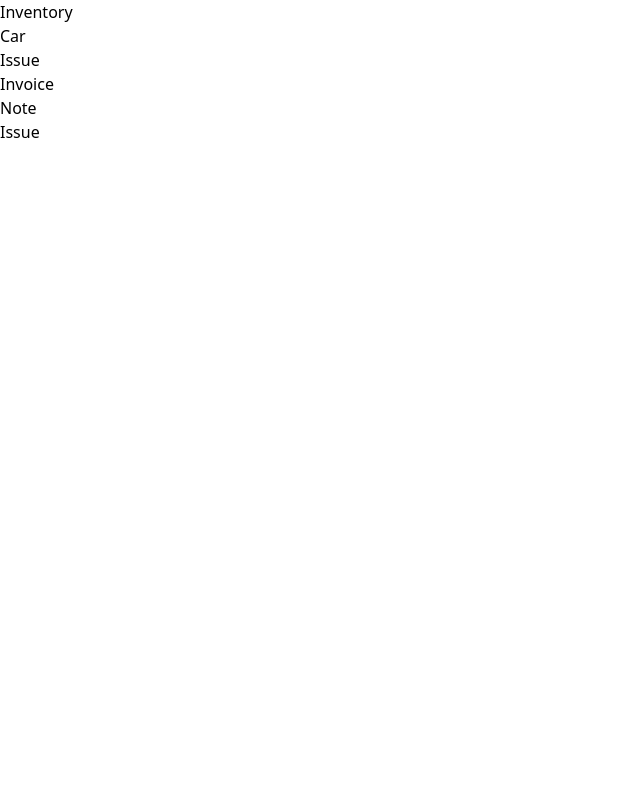
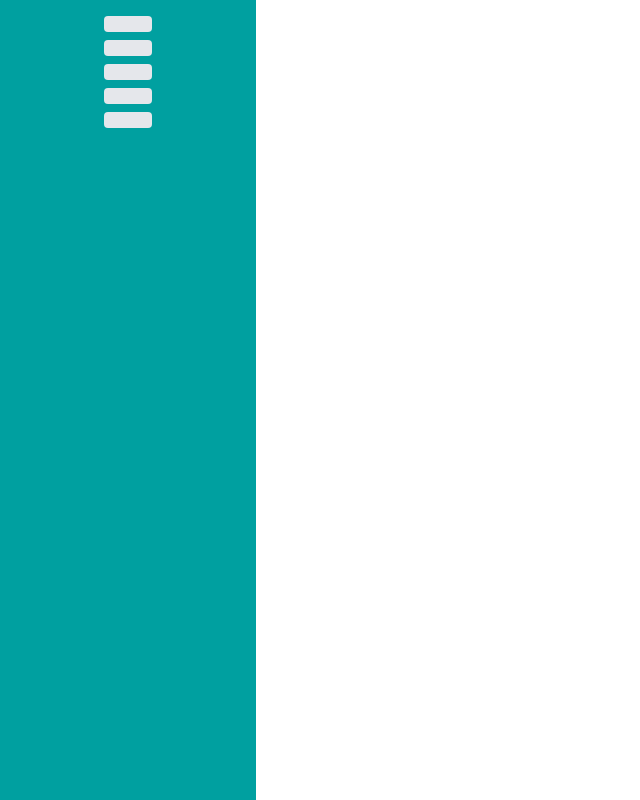
Before and after one commit to Shazil0204/Garage-All-In-One, a React (Vite) app in the folder Frontend/: page /issue in a window 1280 px wide. Shown: the whole page, without its empty margins (0-640 px from the left). Built offline with nearby package versions, Linux system fonts and the light colour scheme.

Commit message:
for merge, sidebar not done

```diff
--- a/Frontend/src/Components/Layout/NavLink.tsx
+++ b/Frontend/src/Components/Layout/NavLink.tsx
@@ -1,5 +1,29 @@
-const NavLink = () => {
-  return <div>NavLink</div>;
-};
+import React from "react"
+import { NavLink as RouterNavLink } from "react-router-dom"
 
-export default NavLink;
+interface NavLinkProps {
+  to: string
+  children: React.ReactNode
+  className?: string
+  activeClassName?: string
+}
+
+const NavLink: React.FC<NavLinkProps> = ({
+  to,
+  children,
+  className = "",
+  activeClassName = "text-blue-500 font-bold",
+}) => {
+  return (
+    <RouterNavLink
+      to={to}
+      className={({ isActive }) =>
+        `${className} ${isActive ? activeClassName : ""}`.trim()
+      }
+    >
+      {children}
+    </RouterNavLink>
+  )
+}
+
+export default NavLink
--- a/Frontend/src/Components/Layout/Sidebar.tsx
+++ b/Frontend/src/Components/Layout/Sidebar.tsx
@@ -1,17 +1,34 @@
-import React from "react";
+import React, { useState } from "react"
+import NavLink from "../Layout/NavLink"
 
 interface SidebarProps {
-  sections: { id: string; element: JSX.Element }[];
+  sections: { id: string, element: React.ReactNode}[]
 }
 
 const Sidebar: React.FC<SidebarProps> = ({ sections }) => {
+  const [isExpanded] = useState(false)
+
   return (
-    <div>
-      {sections.map((section) => (
-        <div key={section.id}>{section.element}</div>
-      ))}
+    <div
+      className={`absolute z-40 flex flex-col items-center w-16 h-full overflow-hidden text-gray-700 bg-[#00A0A0]
+        transition-all duration-300 ease-in-out group hover:w-64 hover:overflow-visible`}
+    >
+      <ul className="mt-4 space-y-2">
+        {sections.map((section) => (
+          <li key={section.id} className="relative group">
+            <NavLink
+              to={section.id}
+              className={`flex items-center px-4 py-2 z-50 bg-gray-200 rounded transition-colors duration-200
+                ${isExpanded ? "justify-start" : "justify-center"}
+                ${isExpanded ? "text-black" : "text-white group-hover:text-white"}`}
+            >
+              <span className="mr-4">{section.icon}</span>
+            </NavLink>
+          </li>
+        ))}
+      </ul>
     </div>
-  );
-};
+  )
+}
 
-export default Sidebar;
+export default Sidebar
```
